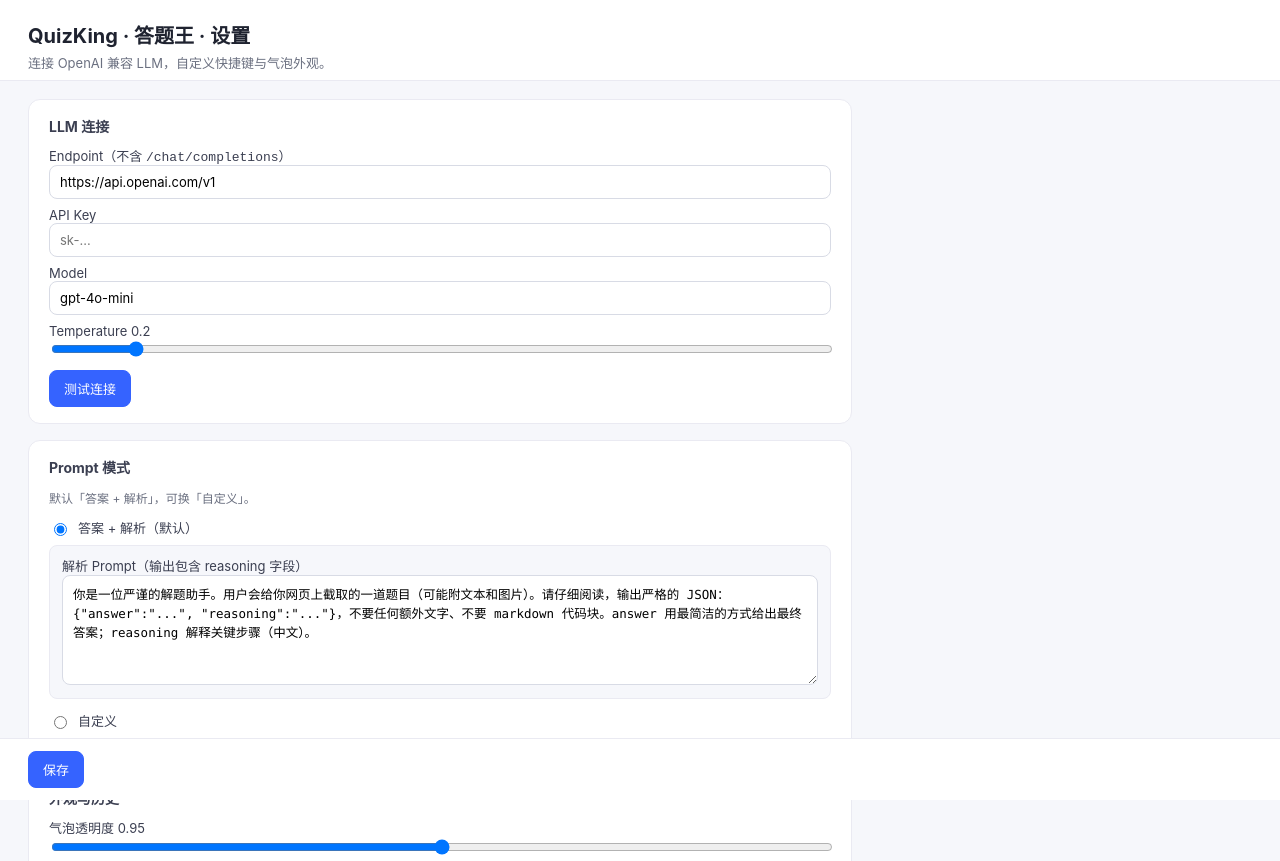
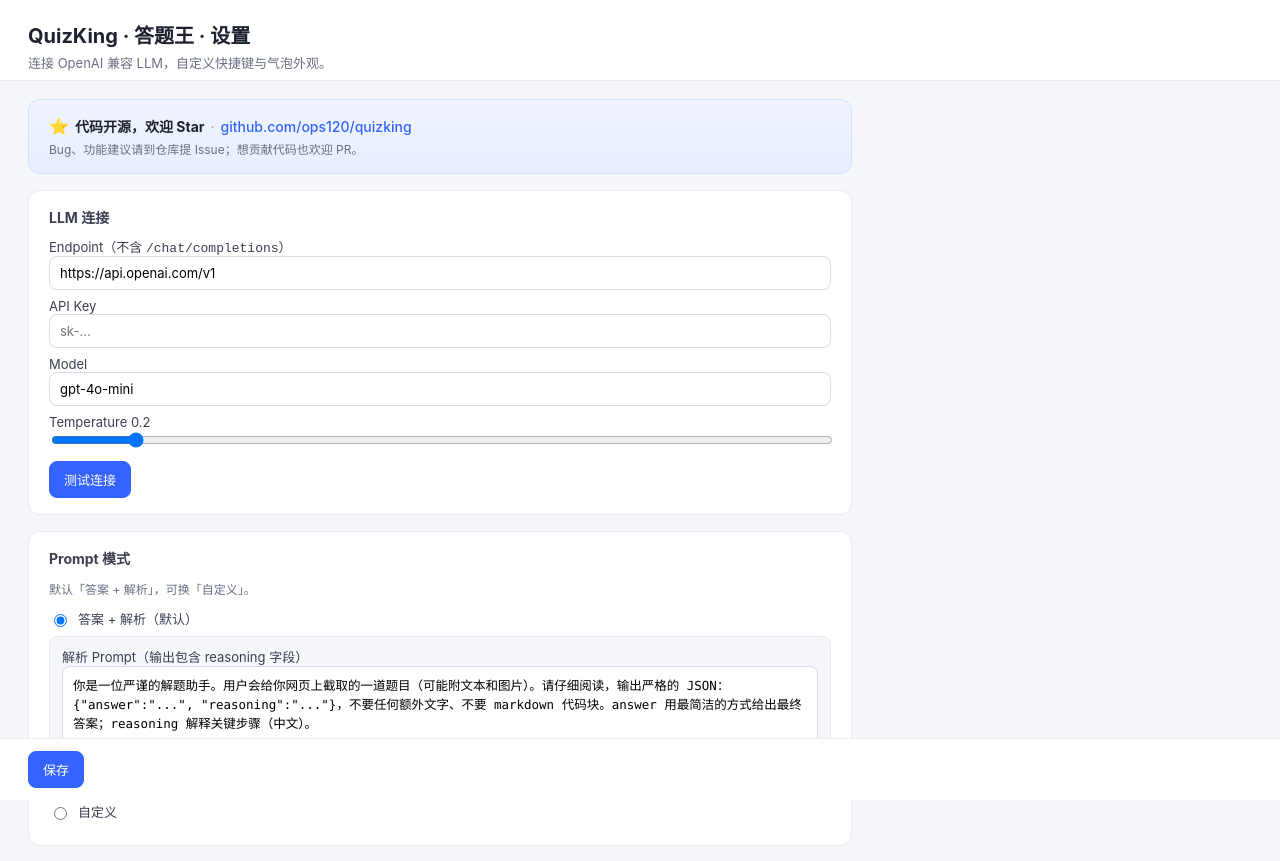
Before and after one commit to ops120/quizking, a browser extension: page src/options.html in a window 1280 px wide. Shown: the top 861 px of the page. Drawn offline with Linux system fonts and the light colour scheme.

Commit message:
feat: 默认隐藏 王字气泡 + 选项页加 GitHub 链接
- 王字气泡（FAB）默认不在页面显示，通过 Popup「显示/隐藏 王字气泡」按钮或 Ctrl+Shift+H 召唤
- content.js：删除 boot 中的 ensureFab()，新增 toggleFab() 与 aqh/show-fab 消息处理
- popup.html / popup.js：按钮改为 show-fab，提示文案同步更新；回读 res.shown 显示召唤 / 收起状态
- options.html / options.css：顶部加 about-hero 横幅，含「⭐ 代码开源，欢迎 Star · github.com/ops120/quizking」

```diff
--- a/src/options.css
+++ b/src/options.css
@@ -71,6 +71,28 @@
 .history:empty::before { content: "(暂无历史)"; color: #99a0b3; font-size: 12px; }
 .history .item { padding: 6px 0; border-bottom: 1px dashed #eaeaf2; font-size: 12.5px; }
 .history .item:last-child { border-bottom: 0; }
+section.about-hero {
+  background: linear-gradient(180deg, #f0f4ff 0%, #e8eeff 100%);
+  border-color: #cfe1ff;
+}
+section.about-hero .about-line {
+  margin: 0;
+  display: flex;
+  align-items: center;
+  gap: 6px;
+  flex-wrap: wrap;
+  font-size: 14px;
+  color: #1f2330;
+}
+section.about-hero .about-star { font-size: 16px; }
+section.about-hero .about-sep { color: #99a0b3; }
+section.about-hero .about-sub { margin: 4px 0 0; }
+section.about-hero .gh-link {
+  color: #3563ff;
+  text-decoration: none;
+  font-weight: 500;
+}
+section.about-hero .gh-link:hover { text-decoration: underline; }
 footer {
   position: sticky;
   bottom: 0;
--- a/src/options.html
+++ b/src/options.html
@@ -11,6 +11,18 @@
   <div class="sub">连接 OpenAI 兼容 LLM，自定义快捷键与气泡外观。</div>
 </header>
 <main>
+  <section class="about-hero">
+    <p class="about-line">
+      <span class="about-star">⭐</span>
+      <b>代码开源，欢迎 Star</b>
+      <span class="about-sep">·</span>
+      <a class="gh-link" href="https://github.com/ops120/quizking" target="_blank" rel="noopener noreferrer">
+        github.com/ops120/quizking
+      </a>
+    </p>
+    <p class="muted about-sub">Bug、功能建议请到仓库提 Issue；想贡献代码也欢迎 PR。</p>
+  </section>
+
   <section>
     <h2>LLM 连接</h2>
     <label>Endpoint（不含 <code>/chat/completions</code>）
```
Also changed, not shown: src/content.js (+14 -4 lines), src/popup.html (+2 -2 lines), src/popup.js (+10 -3 lines).
